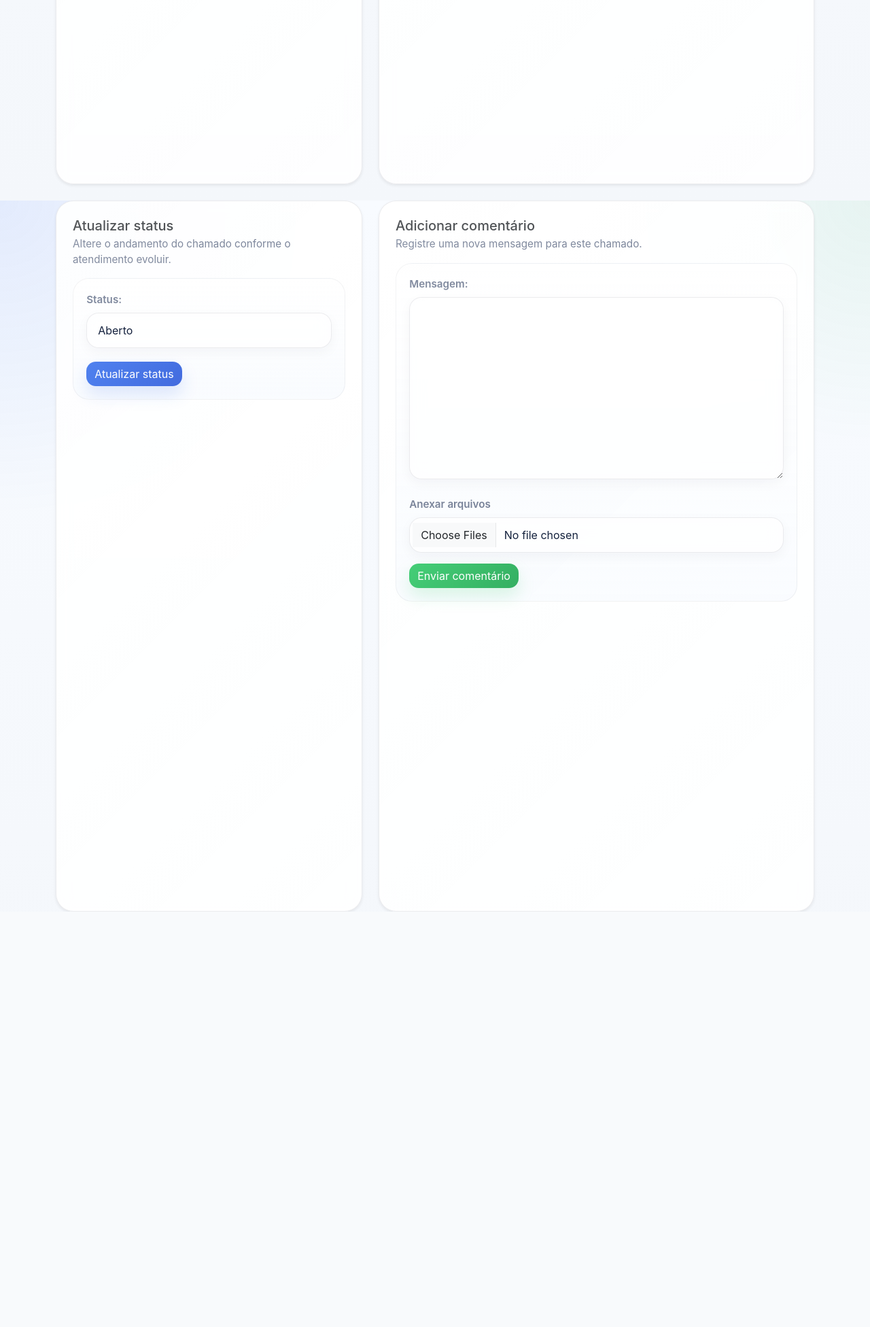
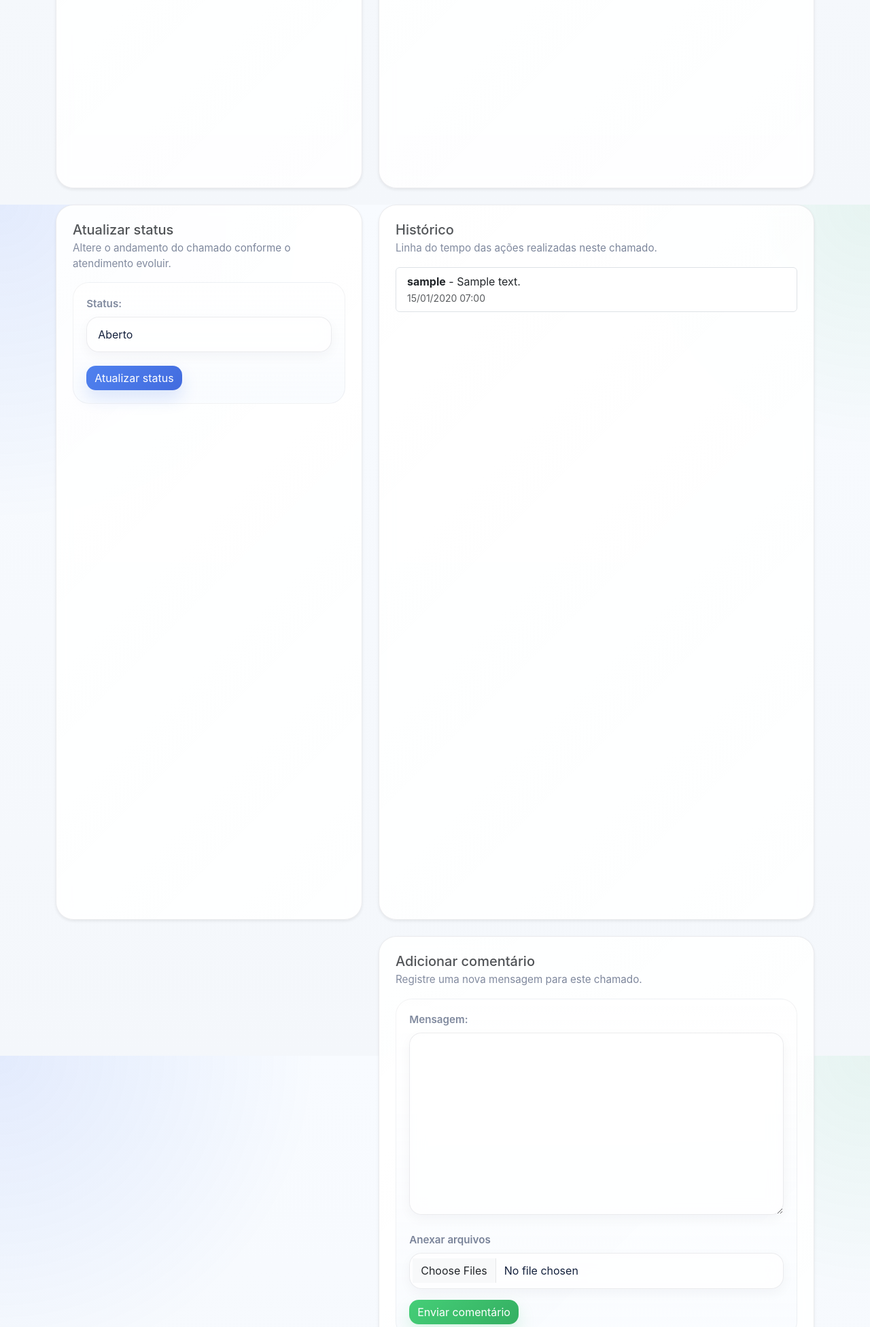
Before and after one commit to Kayronbc/SICA_Python, a Django app: page /chamado/1/ in a window 1280 px wide. Shown: the part 951-2903 px from the top of the page at 68% size. Before the commit the page ends 2292 px from the top, so only its background shows below. Run offline with Django 5.2, Linux system fonts and the light colour scheme; a user stored in the database is signed in; tables that the repository leaves empty hold one stand-in row (values such as "Sample post").

Commit message:
implementado histórico unificado

```diff
--- a/chamados/models.py
+++ b/chamados/models.py
@@ -73,9 +73,17 @@ class Comentario(models.Model):
 
     def save(self, *args, **kwargs):
         super().save(*args, **kwargs)
+
         Chamado.objects.filter(id=self.chamado_id).update(
             ultima_interacao_em=self.criado_em
         )
+
+        HistoricoChamado.objects.create(
+            chamado=self.chamado,
+            usuario=self.autor,
+            descricao="Adicionou um comentário"
+        )
+
 
 class Anexo(models.Model):
     chamado = models.ForeignKey(
@@ -92,3 +100,34 @@ class Anexo(models.Model):
 
     def __str__(self):
         return f"Anexo {self.id} - Chamado #{self.chamado_id}"
+
+    def save(self, *args, **kwargs):
+        super().save(*args, **kwargs)
+
+        HistoricoChamado.objects.create(
+            chamado=self.chamado,
+            usuario=self.enviado_por,
+            descricao=f"Anexou arquivo: {self.arquivo.name}"
+        )
+
+
+# 🔥 NOVO MODEL
+class HistoricoChamado(models.Model):
+    chamado = models.ForeignKey(
+        Chamado,
+        on_delete=models.CASCADE,
+        related_name="historico",
+    )
+    usuario = models.ForeignKey(
+        settings.AUTH_USER_MODEL,
+        on_delete=models.SET_NULL,
+        null=True,
+    )
+    descricao = models.CharField(max_length=255)
+    criado_em = models.DateTimeField(auto_now_add=True)
+
+    class Meta:
+        ordering = ["criado_em"]
+
+    def __str__(self):
+        return f"{self.descricao} - Chamado #{self.chamado_id}"
--- a/chamados/templates/chamados/detalhe_chamado.html
+++ b/chamados/templates/chamados/detalhe_chamado.html
@@ -57,7 +57,7 @@
           </div>
         </div>
 
-        <!-- 🔥 ANEXOS (ATUALIZADO) -->
+        <!-- 🔥 ANEXOS -->
         <div class="mt-4">
           <div class="sica-meta-label">Anexos</div>
 
@@ -139,6 +139,35 @@
       </div>
     </div>
 
+    <!-- 🔥 HISTÓRICO (NOVO) -->
+    <div class="card shadow-sm sica-soft-card mb-4">
+      <div class="card-body p-4">
+        <div class="mb-3">
+          <h2 class="h5 mb-1">Histórico</h2>
+          <p class="sica-top-note mb-0">Linha do tempo das ações realizadas neste chamado.</p>
+        </div>
+
+        {% if chamado.historico.all %}
+          <ul class="list-group">
+            {% for item in chamado.historico.all %}
+              <li class="list-group-item">
+                <div>
+                  <strong>{{ item.usuario.username }}</strong> - {{ item.descricao }}
+                </div>
+                <small class="text-muted">
+                  {{ item.criado_em|date:"d/m/Y H:i" }}
+                </small>
+              </li>
+            {% endfor %}
+          </ul>
+        {% else %}
+          <div class="sica-empty-state">
+            Sem histórico ainda.
+          </div>
+        {% endif %}
+      </div>
+    </div>
+
     <div class="card shadow-sm sica-soft-card">
       <div class="card-body p-4">
         <div class="mb-3">
--- a/chamados/views.py
+++ b/chamados/views.py
@@ -8,7 +8,7 @@ from django.shortcuts import get_object_or_404, redirect, render
 from django.utils import timezone
 
 from .forms import ChamadoForm, ComentarioForm, StatusChamadoForm, AnexoForm
-from .models import Categoria, Chamado, Anexo
+from .models import Categoria, Chamado, Anexo, HistoricoChamado
 from .permissoes import is_secretaria, only_aluno_area, only_secretaria
 
 
@@ -74,6 +74,13 @@ def abrir_chamado(request):
             chamado.aluno = request.user
             chamado.save()
 
+            # 🔥 HISTÓRICO (NOVO)
+            HistoricoChamado.objects.create(
+                chamado=chamado,
+                usuario=request.user,
+                descricao="Abriu o chamado"
+            )
+
             for arquivo in arquivos:
                 Anexo.objects.create(
                     chamado=chamado,
@@ -108,6 +115,14 @@ def detalhe_chamado(request, id):
             status_form = StatusChamadoForm(request.POST, instance=chamado)
             if status_form.is_valid():
                 status_form.save()
+
+                # 🔥 HISTÓRICO (NOVO)
+                HistoricoChamado.objects.create(
+                    chamado=chamado,
+                    usuario=request.user,
+                    descricao=f"Alterou status para {chamado.status}"
+                )
+
                 Chamado.objects.filter(id=chamado.id).update(
                     ultima_interacao_em=timezone.now()
                 )
@@ -122,6 +137,13 @@ def detalhe_chamado(request, id):
                 comentario.autor = request.user
                 comentario.chamado = chamado
                 comentario.save()
+
+                # 🔥 HISTÓRICO (NOVO)
+                HistoricoChamado.objects.create(
+                    chamado=chamado,
+                    usuario=request.user,
+                    descricao="Adicionou um comentário"
+                )
 
                 for arquivo in arquivos:
                     Anexo.objects.create(
```
Also changed, not shown: chamados/migrations/0004_historicochamado.py (added).
